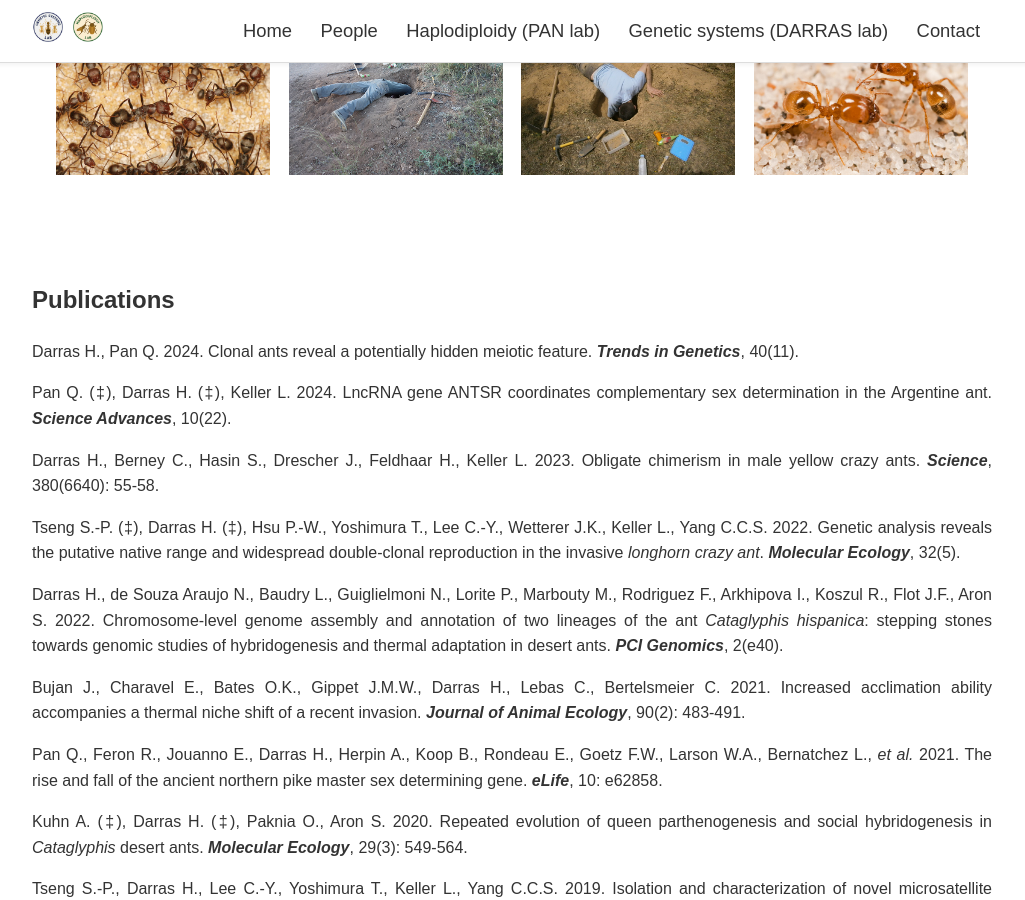
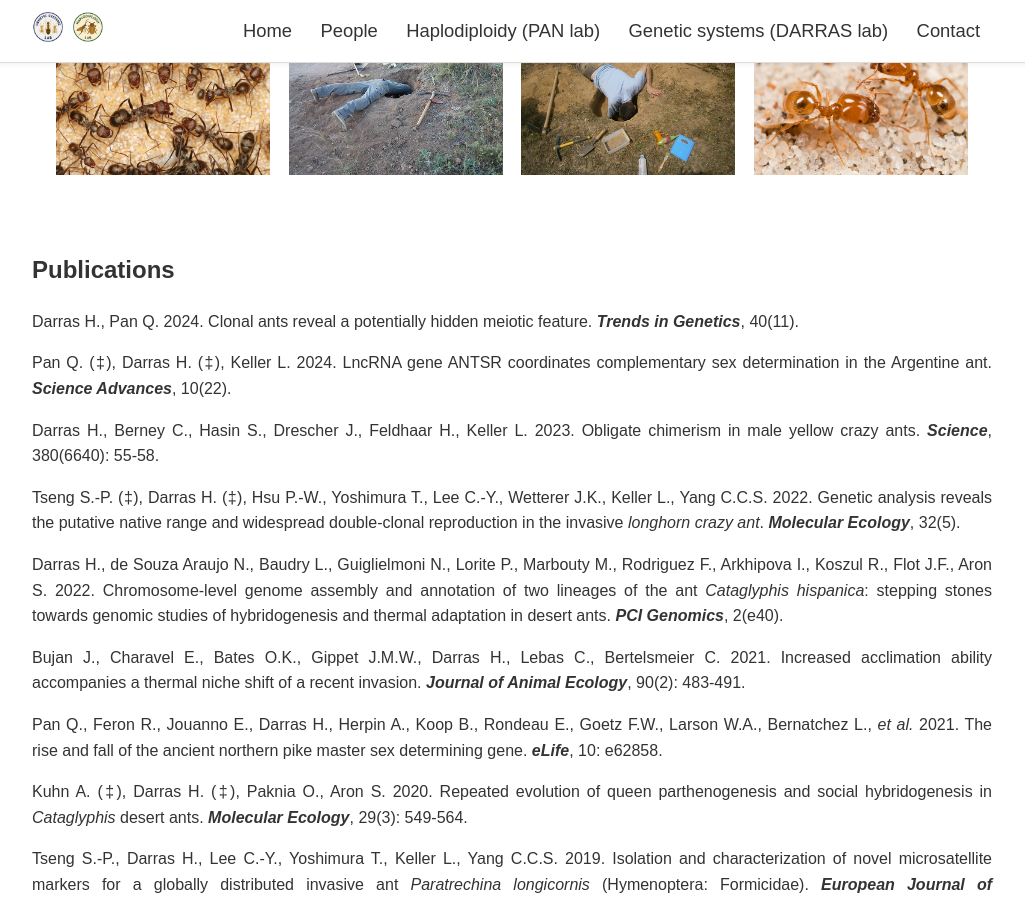
Before and after one commit to lab-darras/lab-darras.github.io, a Jekyll site: the page built from GSSE-research.md, in a window 1280 px wide and 900 px high, scrolled down 482 px. Shown: the whole window, without its empty margins (128-1153 px from the left). Built offline with Jekyll 4.4.1, drawn with Linux system fonts in a browser that asks for light colours.

Commit message:
Update GSSE-research.md

```diff
--- a/GSSE-research.md
+++ b/GSSE-research.md
@@ -14,7 +14,7 @@ Conflicts manifest at multiple biological levels, including genomes, cells, indi
   <img src="{{ '/assets/images/4837265100_7ff68cd6f6_c.jpg' | relative_url }}" alt="Research picture" style="width:23.5%; height:auto; object-fit:cover;">
 </div>
 
-<div style="height:70px;"></div>
+<div style="height:40px;"></div>
 
 ## Publications
 
```
